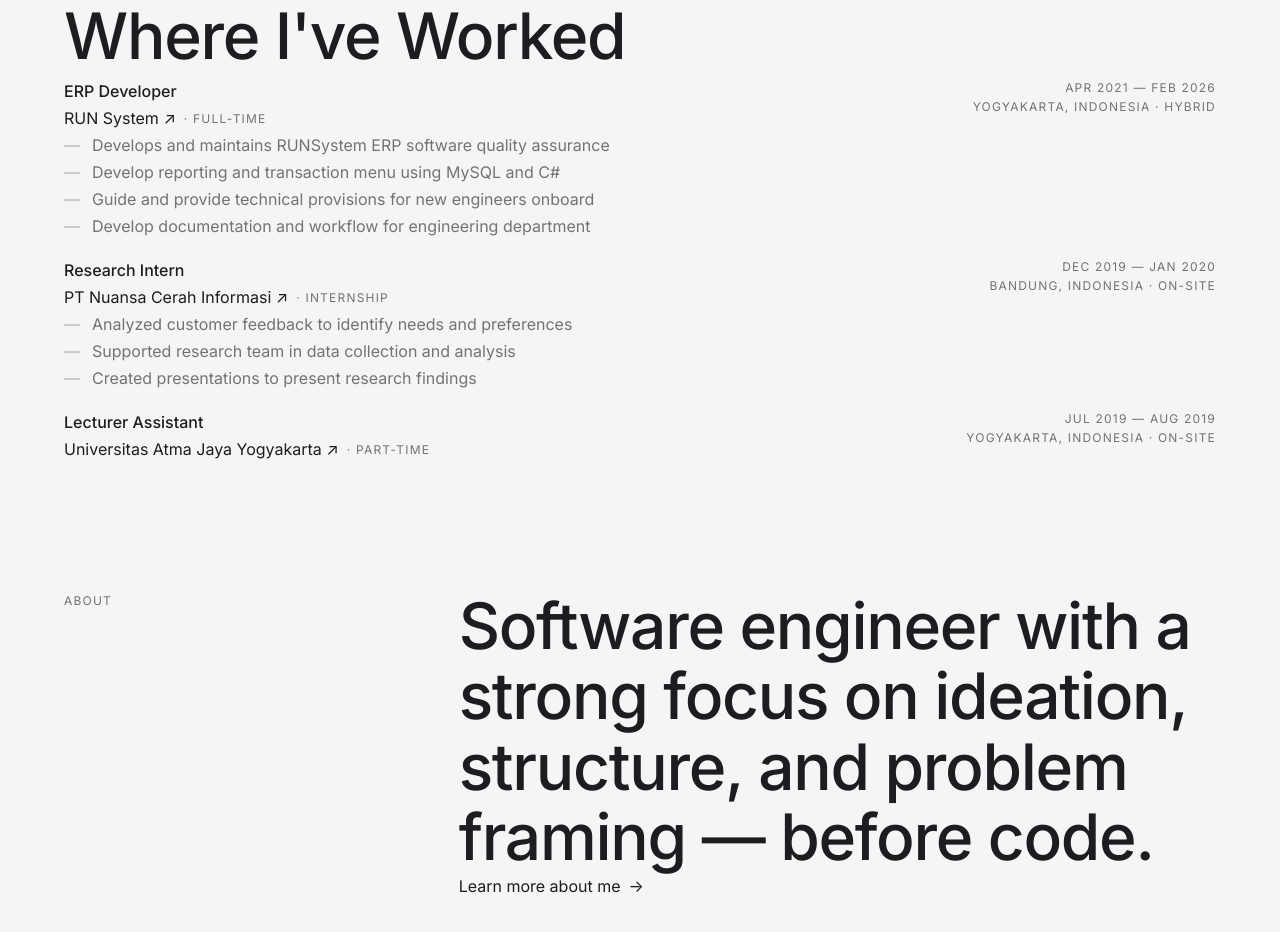
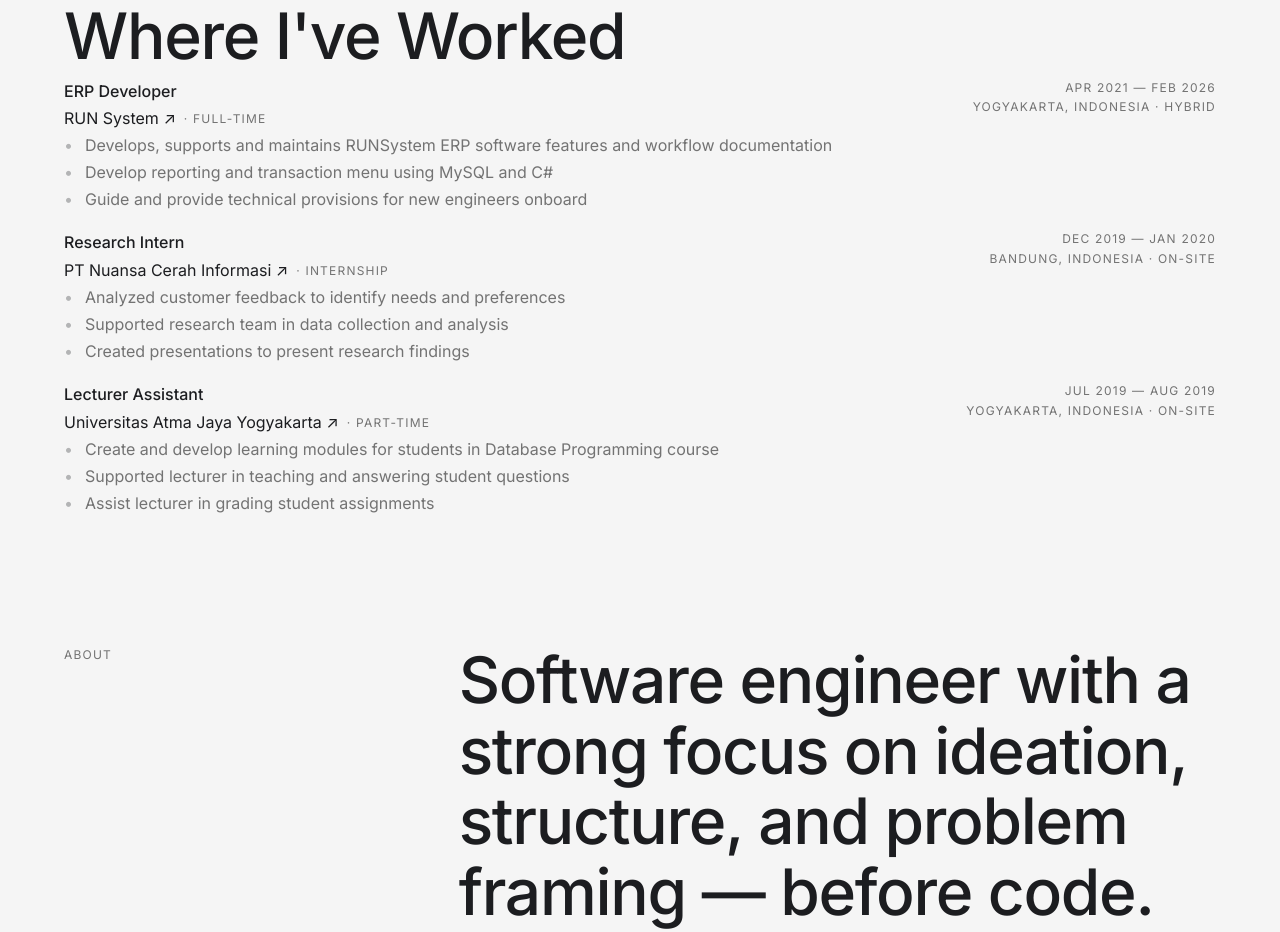
Before and after one commit to maheswaraaa/randyamaheswara, a Next.js app: page / in a window 1280 px wide. Shown: the part 1260-2192 px from the top of the page. Built offline with nearby package versions, Linux system fonts and the light colour scheme.

Commit message:
update experience

```diff
--- a/components/sections/WorkExperience.tsx
+++ b/components/sections/WorkExperience.tsx
@@ -70,7 +70,7 @@ export function WorkExperience() {
                                                 key={i}
                                                 className="text-body text-muted flex gap-3"
                                             >
-                                                <span className="text-foreground/30 select-none">—</span>
+                                                <span className="text-foreground/30 select-none">•</span>
                                                 <span>{item}</span>
                                             </li>
                                         ))}
--- a/content/experience.ts
+++ b/content/experience.ts
@@ -23,10 +23,9 @@ export const experiences: Experience[] = [
         location: "Yogyakarta, Indonesia",
         workMode: "Hybrid",
         description: [
-            "Develops and maintains RUNSystem ERP software quality assurance",
+            "Develops, supports and maintains RUNSystem ERP software features and workflow documentation",
             "Develop reporting and transaction menu using MySQL and C#",
             "Guide and provide technical provisions for new engineers onboard",
-            "Develop documentation and workflow for engineering department",
         ],
     },
     {
@@ -53,5 +52,10 @@ export const experiences: Experience[] = [
         period: "Jul 2019 — Aug 2019",
         location: "Yogyakarta, Indonesia",
         workMode: "On-site",
+        description: [
+            "Create and develop learning modules for students in Database Programming course",
+            "Supported lecturer in teaching and answering student questions",
+            "Assist lecturer in grading student assignments",
+        ],
     },
 ];
```
